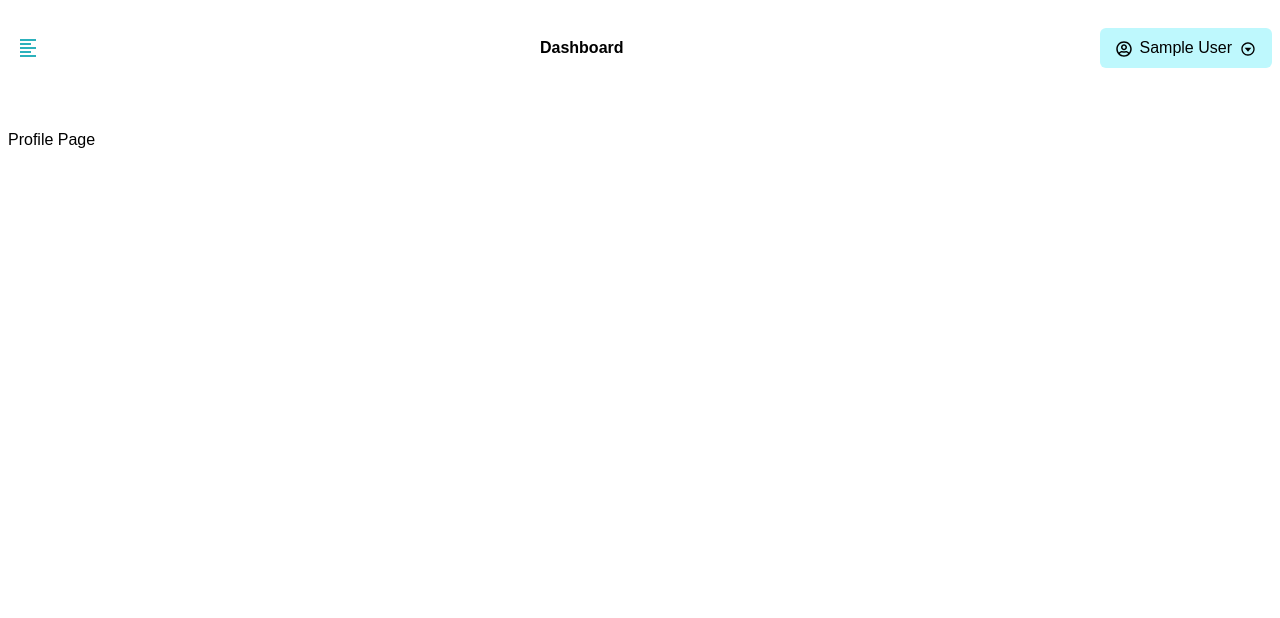
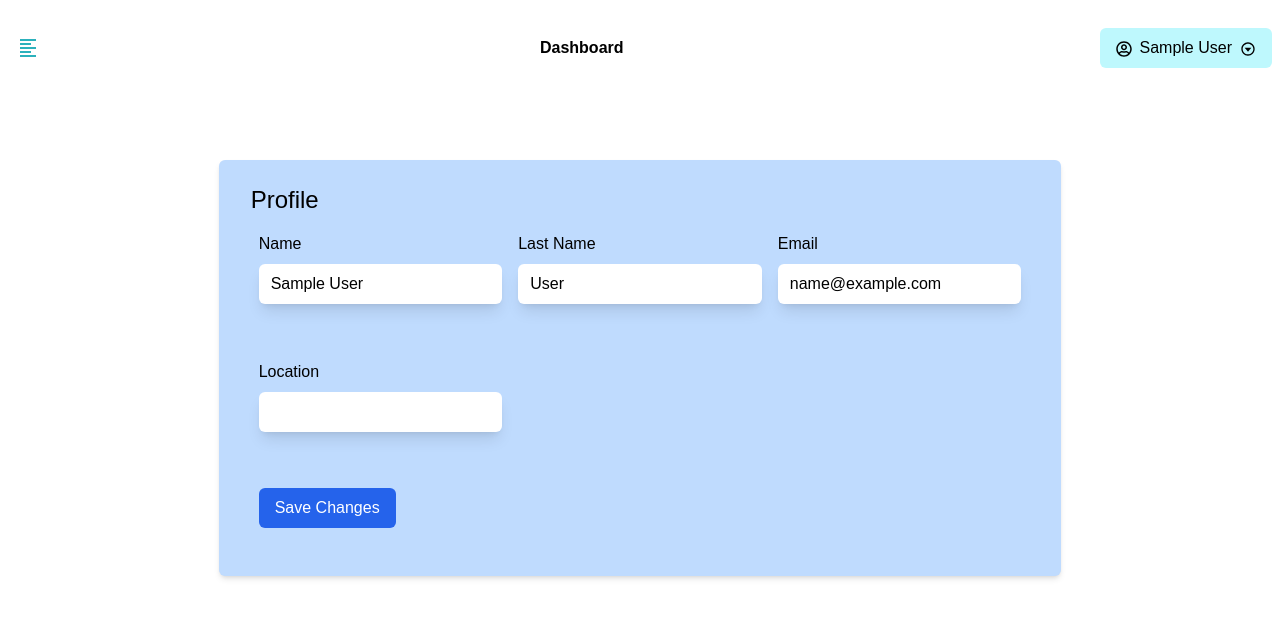
Before and after one commit to ChrisT303/JobJot, a React (Create React App) app in the folder client/: page /profile in a window 1280 px wide. Shown: the top 618 px of the page. Built offline with nearby package versions, Linux system fonts and the light colour scheme; sample sign-in values are in the browser's storage.

Commit message:
profile page setup

```diff
--- a/client/src/context/context.js
+++ b/client/src/context/context.js
@@ -36,7 +36,6 @@ const GlobalContext = React.createContext();
 const AppProvider = ({ children }) => {
   const [state, dispatch] = useReducer(reducer, initialState);
   // console.log(state);
-
 
   const displayAlert = () => {
     dispatch({ type: DISPLAY_ALERT });
@@ -82,7 +81,7 @@ const AppProvider = ({ children }) => {
   const loginUser = async (currentUser) => {
     dispatch({ type: LOGIN_START });
     try {
-      const {data} = await axios.post("/api/v1/auth/login", currentUser);
+      const { data } = await axios.post("/api/v1/auth/login", currentUser);
       const { user, token, location } = data;
       dispatch({ type: LOGIN_SUCCESS, payload: { token, user, location } });
       addUserLocalStorage({ user, token, location });
@@ -93,28 +92,52 @@ const AppProvider = ({ children }) => {
       });
     }
     clearAlert();
-}
+  };
 
   const toggleSidebar = () => {
-  console.log("toggleSidebar called before state update, showSidebar is", state.showSidebar);
+    console.log(
+      "toggleSidebar called before state update, showSidebar is",
+      state.showSidebar
+    );
     dispatch({ type: TOGGLE_SIDEBAR });
-  console.log("toggleSidebar called after state update, showSidebar is", state.showSidebar);
+    console.log(
+      "toggleSidebar called after state update, showSidebar is",
+      state.showSidebar
+    );
   };
-
 
   const userLogout = () => {
     dispatch({ type: USER_LOGOUT });
     removeUserLocalStorage();
-}
+  };
+
+  const updateUser = async (currentUser) => {
+    console.log(currentUser.name);
+    console.log(currentUser.email);
+    console.log(currentUser.lastName);
+    console.log(currentUser.location);
+    console.log(currentUser);
+  };
+
+
+
 
   return (
-    <GlobalContext.Provider value={{ ...state, displayAlert, registerUser, loginUser, toggleSidebar, userLogout }}>
+    <GlobalContext.Provider
+      value={{
+        ...state,
+        displayAlert,
+        registerUser,
+        loginUser,
+        toggleSidebar,
+        userLogout,
+        updateUser,
+      }}
+    >
       {children}
     </GlobalContext.Provider>
   );
 };
-
-
 
 const useGlobalContext = () => {
   return useContext(GlobalContext);
--- a/client/src/pages/Dashboard/Profile.js
+++ b/client/src/pages/Dashboard/Profile.js
@@ -1,11 +1,92 @@
-import React from 'react'
+import React, { useState } from "react";
+import { useGlobalContext } from "../../context/context";
+import { FormRow, AlertMessage } from "../../components";
+import { IoConstructOutline } from "react-icons/io5";
 
 const Profile = () => {
+  const { user, showAlert, displayAlert, updateUser, isLoading } =
+    useGlobalContext();
+
+  const [name, setName] = useState(user?.name);
+  const [email, setEmail] = useState(user?.email);
+  const [lastName, setLastName] = useState(user?.lastName);
+  const [location, setLocation] = useState(user?.location);
+
+  const handleSubmit = (e) => {
+    e.preventDefault();
+    // if (!name || !email || !lastName || !location) {
+    //   displayAlert();
+    //   return;
+    // }
+    // console.log("Submitting user data:", { name, email, lastName, location });
+    updateUser({ name, email, lastName, location });
+  };
+
+
+
+
   return (
-    <div>
-      Profile Page
+    <div className="container mx-auto my-8 px-4 lg:px-0 w-full lg:w-2/3">
+      <div className="bg-blue-200 rounded-md shadow-md p-4 lg:p-8 lg:py-6">
+        <h3 className="text-2xl text-center sm:text-left mb-4">Profile</h3>
+        {showAlert && <AlertMessage />}
+        <form
+          className="grid grid-cols-1 gap-y-4 md:grid-cols-2 lg:grid-cols-3"
+          onSubmit={handleSubmit}
+        >
+          <div className="col-span-1 mb-6 px-2">
+            <FormRow
+              labelText="Name"
+              type="text"
+              name="name"
+              value={name}
+              handleChange={(e) => setName(e.target.value)}
+              inputClassName="w-full text-sm md:text-base"
+            />
+          </div>
+          <div className="col-span-1 mb-6 px-2">
+            <FormRow
+              labelText="Last Name"
+              type="text"
+              name="lastName"
+              value={lastName}
+              handleChange={(e) => setLastName(e.target.value)}
+              inputClassName="w-full text-sm md:text-base"
+            />
+          </div>
+          <div className="col-span-1 mb-6 px-2">
+            <FormRow
+              labelText="Email"
+              type="email"
+              name="email"
+              value={email}
+              handleChange={(e) => setEmail(e.target.value)}
+              inputClassName="w-full text-sm md:text-base"
+            />
+          </div>
+          <div className="col-span-1 mb-6 px-2">
+            <FormRow
+              labelText="Location"
+              type="text"
+              name="location"
+              value={location}
+              handleChange={(e) => setLocation(e.target.value)}
+              inputClassName="w-full text-sm md:text-base"
+            />
+          </div>
+          <div className="col-span-1 mb-6 px-2 lg:col-span-3">
+            <button
+              className="bg-blue-600 text-white px-4 py-2 rounded-md"
+              type="submit"
+              disabled={isLoading}
+            >
+              {isLoading ? "Updating..." : "Save Changes"}
+            </button>
+          </div>
+        </form>
+      </div>
     </div>
-  )
-}
+  );
+};
 
-export default Profile
+export default Profile;
```
Also changed, not shown: client/src/components/NavLinks.js (deleted). Lines whose indentation alone changed are shown as unchanged.
